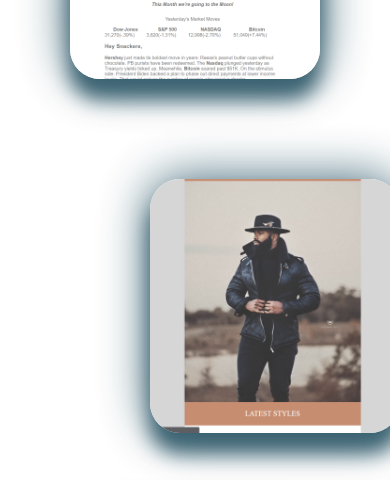
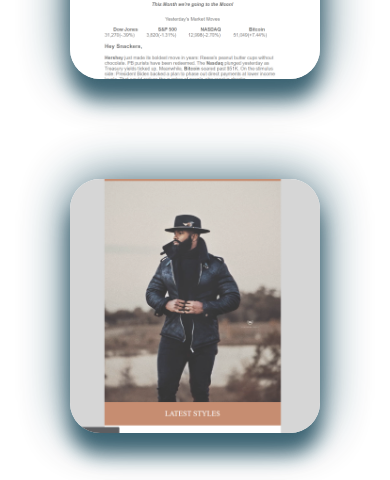
Before and after one commit to Nedrick-Rondre/Portfolio, a plain HTML site: page index.html in a window 390 px wide. Shown: the part 2650-3130 px from the top of the page. Drawn offline with nearby package versions, Linux system fonts and the light colour scheme; a web font is replaced by a local one.

Commit message:
Update style.css

```diff
--- a/style.css
+++ b/style.css
@@ -438,6 +438,17 @@ footer {
   }
 }
 
+@media screen and (max-width: 700px) {
+  .container4 {
+  width: 100%;
+  max-width: 98rem;
+  margin: 0 auto;
+  padding: 0 1.5rem;
+  display: flex;
+  justify-content: center;
+  }
+}
+
 @media screen and (max-width: 412px) {
   #skills .icon {
     width: 80px;
```
